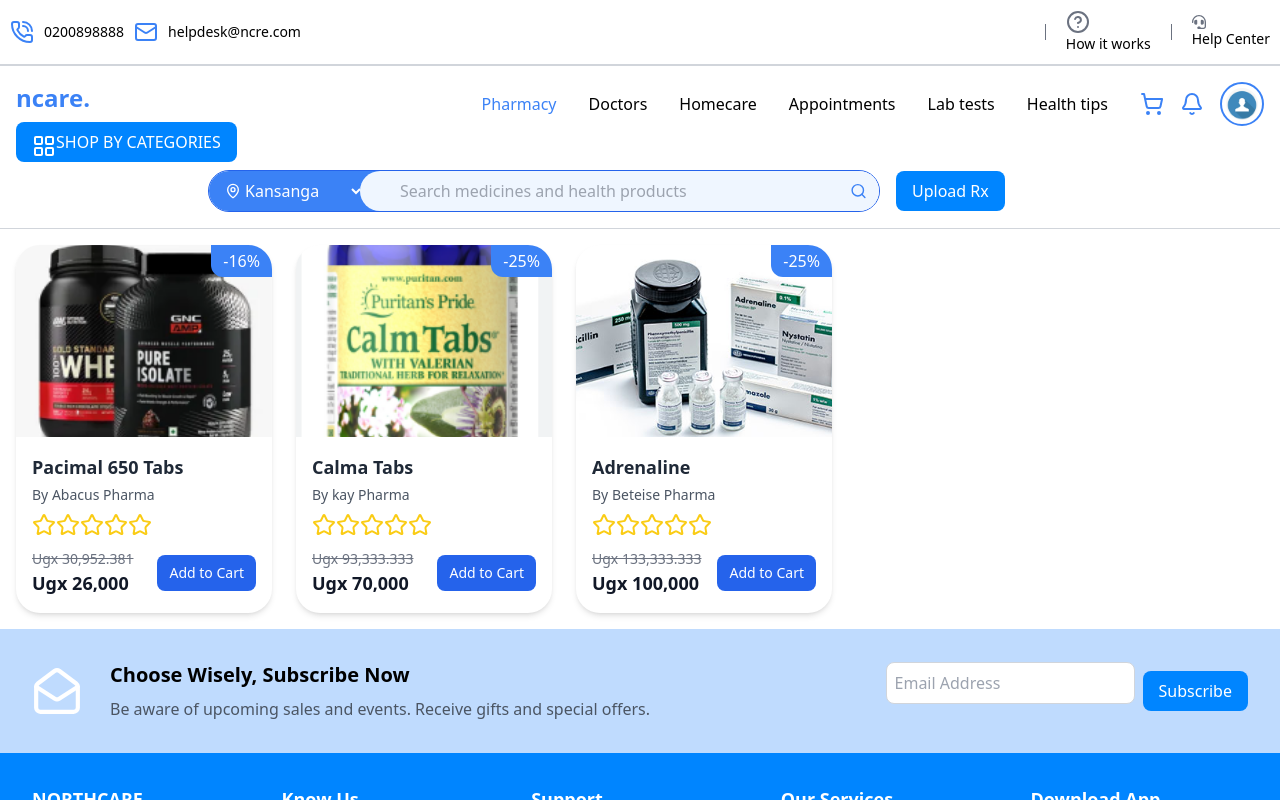
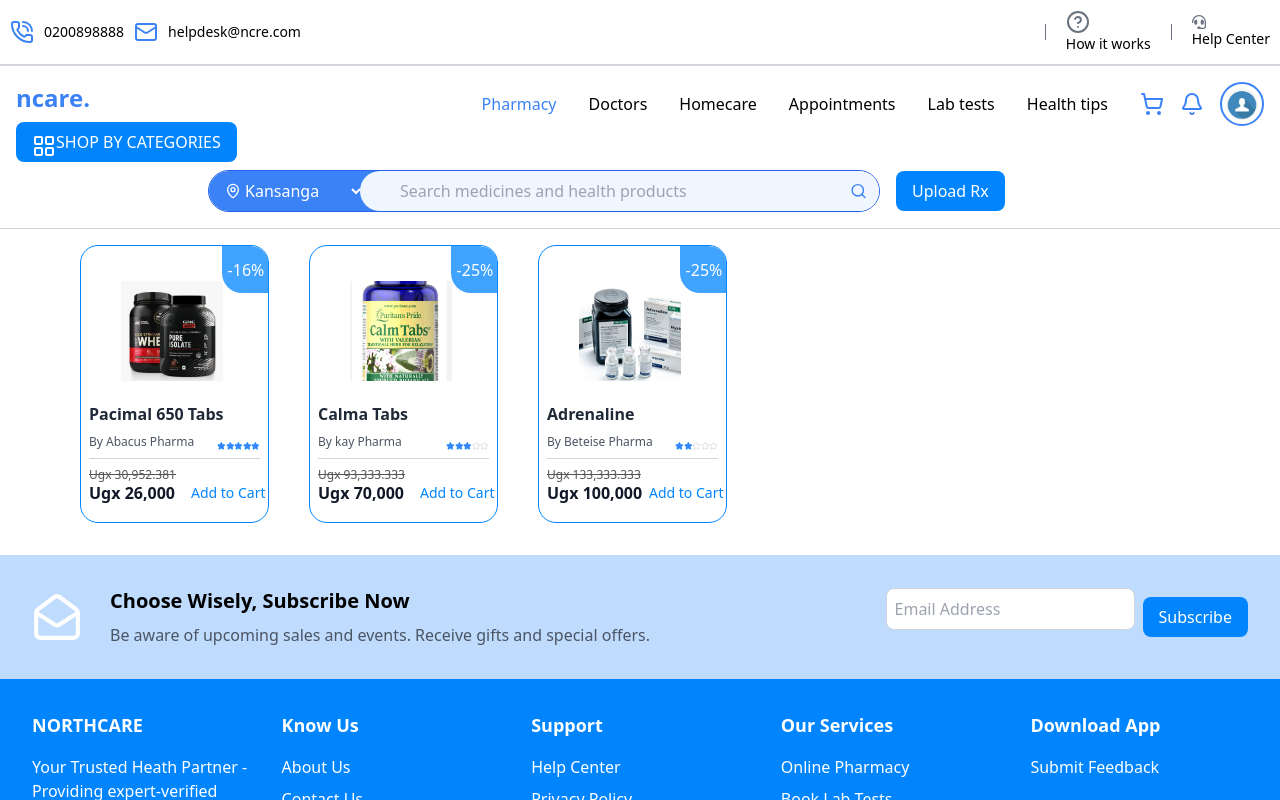
Before and after one commit to Kyomuhe/Components, a React (Create React App) app: page / in a window 1280 px wide. Both pictures are taken after a click on the element "Pharmacy". Shown: the top 800 px of the page. Built offline with nearby package versions, Linux system fonts and the light colour scheme.

Commit message:
fixed issues

```diff
--- a/src/components/ProductCard.tsx
+++ b/src/components/ProductCard.tsx
@@ -1,5 +1,5 @@
 import React from 'react';
-import { Star }from 'lucide-react';
+import Rating from './Rating';
 
 // Product interface
 interface Product {
@@ -22,75 +22,134 @@
     // Calculating the original price based on current price and discount
     const originalPrice = product.price / (1 - product.discount / 100);
 
-    // Formating currency to UGX
     const formatCurrency = (amount: number) => {
         return `Ugx ${amount.toLocaleString()}`;
     };
 
-    // Rendering stars based on rating
-    const renderStars = (rating: number) => {
-        const stars = [];
-        for (let i = 1; i <= 5; i++) {
-            stars.push(
-                <span key={i} className={`text-yellow-400 ${i <= rating ? 'fill-current' : 'text-gray-300'}`}>
-                    <Star/>
-                </span>
-            );
-        }
-        return stars;
-    };
-
     return (
-        <div className="relative w-64 bg-white rounded-3xl shadow-md overflow-hidden">
+        <div
+            className="relative bg-white overflow-hidden border border-custom-blue float-left"
+            style={{
+                width: '189px',
+                height: '278px',
+                left: '64px',
+                marginRight: '16px',
+                marginBottom: '16px',
+                borderRadius: '18px'
+            }}
+        >
+            {/* Top section container for image and badge */}
+            <div
+                className="relative"
+                style={{
+                    width: '188px',
+                    height: '152px'
+                }}
+            >
                 {/* Discount badge */}
                 {product.discount > 0 && (
-                <div className="absolute top-0 right-0 bg-blue-500 text-white px-3 py-1 rounded-bl-xl rounded-tr-xl">
+                    <div
+                        className="absolute text-white bg-custom-blue flex items-center justify-center opacity-75"
+                        style={{
+                            width: '48px',
+                            height: '47px',
+                            top: '0px',
+                            left: '141px',
+                            borderTopRightRadius: '20px',
+                            borderBottomLeftRadius: '20px'
+                        }}
+                    >
                         -{product.discount}%
                     </div>
                 )}
 
                 {/* Product image */}
-            <div className="h-48 w-full overflow-hidden">
                 <img
                     src={product.image_url}
                     alt={product.name}
-                    className="w-full h-full object-cover"
+                    style={{
+                        width: '102px',
+                        height: '100px',
+                        top: '35px',
+                        left: '40px',
+                        objectFit: 'cover',
+                        position: 'absolute'
+                    }}
                 />
             </div>
 
             {/* Product details */}
-            <div className="p-4">
-                {/* Product name */}
-                <h3 className="text-lg font-semibold text-gray-800 mb-1">{product.name}</h3>
+            <div className="p-2 relative">
+                {/* Product name*/}
+                <h3
+                    className="text-gray-800 mb-1 whitespace-nowrap overflow-hidden text-ellipsis font-bold"
+                    style={{
+                        width: '100%',
+                        height: '20px',
+                        position: 'relative',
+                        fontSize: '16px',
+                        lineHeight: '100%',
+                        letterSpacing: '0%',
+                    }}
+                >
+                    {product.name}
+                </h3>
 
-                {/* Vendor name */}
-                <p className="text-sm text-gray-600 mb-2">By {product.vendor_name}</p>
+                {/* Vendor name and stars*/}
+                <div className="flex items-center justify-between mb-2 mt-2">
+                    <p className="text-xs text-gray-600">By {product.vendor_name}</p>
 
-                {/* Rating stars */}
-                <div className="flex mb-3">
-                    {renderStars(product.rating)}
+                    {/* Using the rating component */}
+                    <Rating rating={product.rating} />
                 </div>
 
-                {/* Price section */}
-                <div className="flex items-center justify-between">
-                    <div>
+                {/* Separator line */}
+                <div className="w-full h-px bg-gray-300 my-2"></div>
+
+                {/* Previous price (crossed out) */}
                 {product.discount > 0 && (
-                            <p className="text-sm text-gray-500 line-through">
+                    <p
+                        className="text-xs line-through whitespace-nowrap"
+                        style={{
+                            width: '49.75px',
+                            height: '9.81px',
+                            color: '#555555',
+                            overflow: 'visible'
+                        }}
+                    >
                         {formatCurrency(originalPrice)}
                     </p>
                 )}
-                        <p className="text-lg font-bold text-gray-900">
+
+                {/* Current price and add to cart*/}
+                <div className="flex items-center justify-between mt-1">
+                    <p
+                        className="text-base font-bold text-gray-900 whitespace-nowrap"
+                        style={{
+                            width: '79px',
+                            height: '20px',
+                            overflow: 'visible'
+                        }}
+                    >
                         {formatCurrency(product.price)}
                     </p>
-                    </div>
 
-                    {/* Add to cart button */}
-                    <button
-                        onClick={() => onAddToCart(product.id)}
-                        className="bg-blue-600 hover:bg-blue-700 text-white px-3 py-2 rounded-lg text-sm font-medium transition-colors"
+                    {/* Add to cart link */}
+                    <a
+                        href="#"
+                        onClick={(e) => {
+                            e.preventDefault();
+                            onAddToCart(product.id);
+                        }}
+                        className="text-custom-blue hover:text-blue-700 text-sm whitespace-nowrap"
+                        style={{
+                            width: '69px',
+                            height: '15px',
+                            overflow: 'visible'
+                        }}
                     >
                         Add to Cart
-                    </button>
+                    </a>
                 </div>
             </div>
         </div>
--- /dev/null
+++ b/src/components/Rating.tsx
@@ -0,0 +1,38 @@
+import React from 'react';
+import { Star } from 'lucide-react';
+
+// Props for the Rating component
+interface RatingProps {
+    rating: number;
+}
+
+const Rating: React.FC<RatingProps> = ({ rating }) => {
+    const renderStars = (rating: number) => {
+        const stars = [];
+        for (let i = 1; i <= 5; i++) {
+            stars.push(
+                <Star
+                    key={i}
+                    size={14}
+                    fill={i <= rating ? '#3B82F6' : 'none'}
+                    className={i <= rating ? 'text-custom-blue' : 'text-gray-300'}
+                />
+            );
+        }
+        return stars;
+    };
+
+    return (
+        <div
+            className="flex"
+            style={{
+                width: '43.08px',
+                height: '7px'
+            }}
+        >
+            {renderStars(rating)}
+        </div>
+    );
+};
+
+export default Rating;
--- a/src/components/TestimonialCard.tsx
+++ b/src/components/TestimonialCard.tsx
@@ -19,9 +19,25 @@
   imageAlt
 }) => {
   return (
-    <div className="max-w-sm mx-auto bg-white rounded-3xl shadow-md overflow-hidden p-6 flex flex-col items-center">
-      {/* Circular image container */}
-      <div className="w-24 h-24 rounded-full overflow-hidden mb-6 border-2 border-blue-500">
+    <div
+      className="bg-white rounded-3xl overflow-hidden p-4 md:p-6 flex flex-col"
+      style={{
+        maxWidth: '363px',
+        width: '100%',
+        height: 'auto',
+        minHeight: '364px',
+        border: '1px solid #D4D2E3'
+      }}
+    >
+      {/* Circular image container*/}
+      <div
+        className="rounded-full overflow-hidden mb-4 md:mb-6 mx-auto"
+        style={{
+          width: '80px',
+          height: '80px',
+          borderRadius: '55px'
+        }}
+      >
         <img
           src={imageUrl}
           alt={imageAlt || name}
@@ -30,15 +46,17 @@
       </div>
 
       {/* Testimonial content */}
-      <h3 className="text-xl font-bold text-center mb-2">{quote}</h3>
+      <h3 className="text-lg md:text-xl font-bold mb-2">"{quote}"</h3>
 
-      <p className="text-gray-600 text-center mb-4">
+      <p className="text-sm md:text-base text-gray-600 mb-4">
         {description}
       </p>
 
       {/* Customer details */}
-      <p className="text-blue-600 font-semibold text-lg">{name}</p>
-      <p className="text-gray-500">{company}</p>
+      <div className="mt-auto">
+        <p className="text-blue-600 font-semibold text-base md:text-lg text-left">{name}</p>
+        <p className="text-gray-500 text-sm md:text-base text-left">{company}</p>
+      </div>
     </div>
   );
 };
--- a/src/pages/TestimonialPage.tsx
+++ b/src/pages/TestimonialPage.tsx
@@ -1,12 +1,14 @@
 import React from 'react';
 import TestimonialCard from '../components/TestimonialCard';
-import profile from '../images/profile.PNG';
+import profile2 from '../images/profile2.PNG';
+import profile3 from '../images/profile3.PNG';
+
 
 const TestimonialsPage = () => {
   const testimonials = [
     {
       id: '1',
-      imageUrl: profile,
+      imageUrl: profile2,
       quote: 'An amazing service',
       description: 'Getting a medical consultation with highly experienced specialists at Ncare was the best decision ever.',
       name: 'Garande Wafula',
@@ -14,7 +16,7 @@
     },
     {
       id: '2',
-      imageUrl: profile,
+      imageUrl: profile3,
       quote: 'Excellent customer support',
       description: 'The team was very helpful in finding the right medication for me.',
       name: 'Jane Kamau',
```
Also changed, not shown: src/images/profile2.PNG (added), src/images/profile3.PNG (added). Lines whose indentation alone changed are shown as unchanged.
